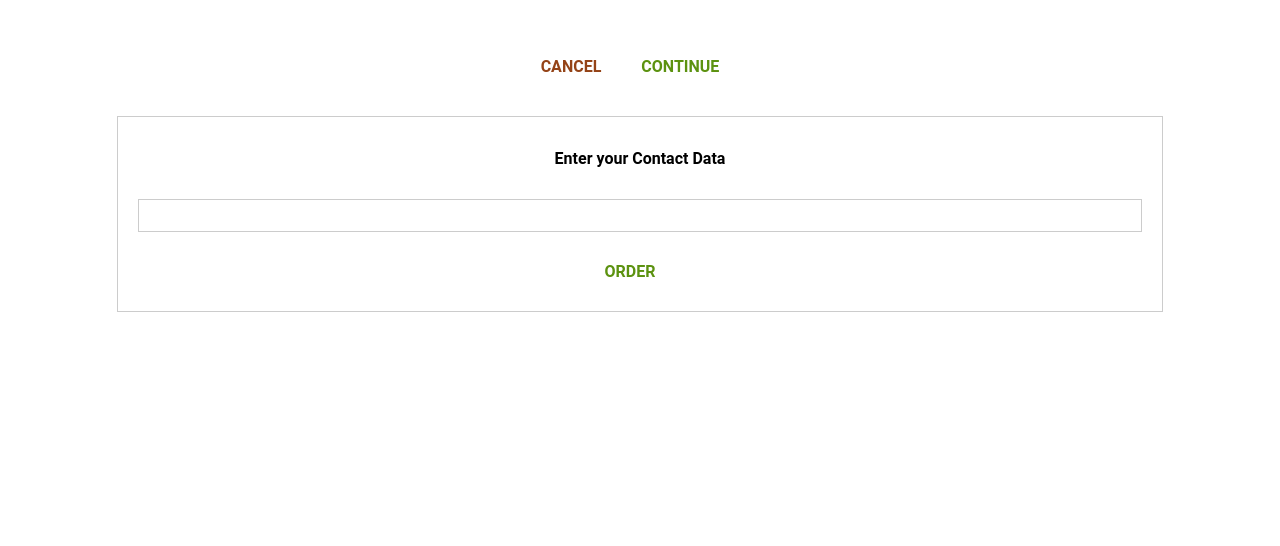
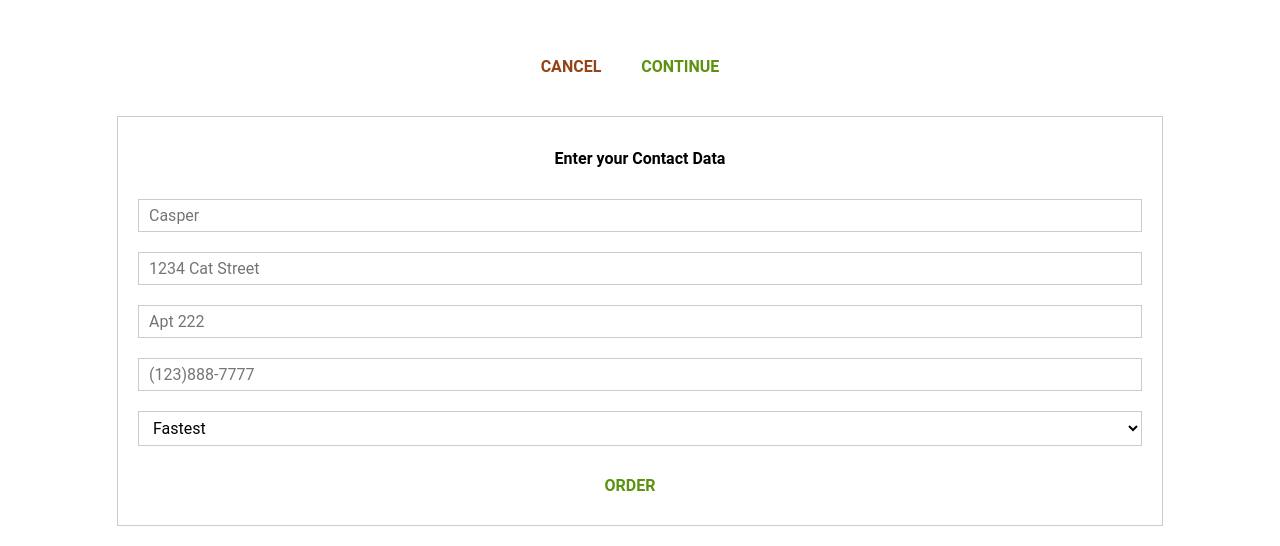
Before and after one commit to xindixu/subway-builder, a React (Create React App) app: page /checkout/contact in a window 1280 px wide. Shown: the part 694-1240 px from the top of the page. Before the commit the page ends 1026 px from the top, so only its background shows below. Built offline with nearby package versions, Linux system fonts and the light colour scheme.

Commit message:
binding to form value/input

```diff
--- a/src/components/UI/Input/Input.tsx
+++ b/src/components/UI/Input/Input.tsx
@@ -10,22 +10,39 @@ const Input = (props:any) => {
       inputElement = <input
         className={styles.InputElement}
         {...props.elementConfig}
-        value={props.value}/>
+        value={props.value}
+        onChange={props.changed}/>
+        break;
     case('textarea'):
       inputElement = <textarea
         className={styles.InputElement}
         {...props.elementConfig}
-        value={props.value}/>
+        value={props.value}
+        onChange={props.changed}/>
+        break;
+    case('select'):
+      inputElement = (
+        <select
+          className={styles.InputElement}
+          value={props.value}
+          onChange={props.changed}>
+          {props.elementConfig.options.map(option => (
+            <option key={option.value} value={option.value}>{option.display}</option>
+          ))}
+        </select>
+      )
+      break;
     default:
       inputElement = <input
         className={styles.InputElement}
         {...props.elementConfig}
-        value={props.value}/>
+        value={props.value}
+        onChange={props.changed}/>
   }
 
   return(
     <div className={styles.Input}>
-      <label>{props.label}</label>
+      {/* <label>{props.label}</label> */}
       {inputElement}
     </div>
   );
--- a/src/containers/Checkout/ContactData/ContactData.tsx
+++ b/src/containers/Checkout/ContactData/ContactData.tsx
@@ -104,31 +104,39 @@ class ContactData extends Component<Props, State> {
       })
   }
 
+  inputChangedHandler = (event:any, inputIndentifier:string) => {
+    console.log(event.target)
+    const updatedOrderForm = {
+      ...this.state.orderForm
+    }
+    const updatedFormElement = {
+      ...updatedOrderForm[inputIndentifier]
+    }
+    updatedFormElement.value = event.target.value
+    updatedOrderForm[inputIndentifier] = updatedFormElement
+    this.setState({orderForm:updatedOrderForm})
+
+  }
+
   render() {
     const formElementsArray:Array<{id:string, config:Input}> = []
     for(let key in this.state.orderForm){
-      /*
-      elementType: 'input',
-      elementConfig: {
-        type: 'text',
-        placeholder: 'Casper'
-      },
-      value: ''
-      */
-
       formElementsArray.push({
         id: key,
-        config: this.state.orderForm[key.toString()]
+        config: this.state.orderForm[key]
       })
     }
     let form = (
       <form>
-        <Input elementType="input" elementConfig />
         {formElementsArray.map(formElement => {
+          return (
           <Input
+            key={formElement.id}
             elementType={formElement.config.elementType}
             elementConfig={formElement.config.elementConfig}
-            value={formElement.config.value}/>
+            value={formElement.config.value}
+            changed={(event:any) => {this.inputChangedHandler(event,formElement.id)}}/>
+          )
           })
         }
         <Button btnType="Success" clicked={this.orderHandler}>ORDER</Button>
```
